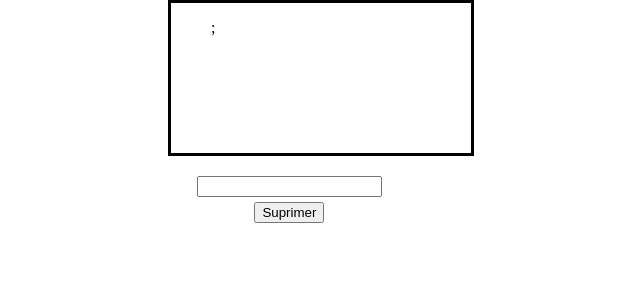
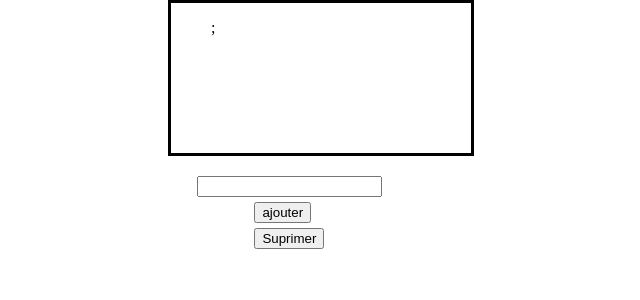
Before and after one commit to Kashslesh/Listdachat, a PHP site: page / in a window 1280 px wide. Shown: the top 300 px of the page, without its empty margins (424-1064 px from the left). Run offline with PHP 8.4, Linux system fonts and the light colour scheme.

Commit message:
Add files via upload

```diff
--- a/elements/contenus.php
+++ b/elements/contenus.php
@@ -41,6 +41,7 @@ if (file_exists("myfile.txt")){
 <div class="divIput">
 <form action="index.php" method="POST">
 <input type="text" id="list" name="list">
+<button>ajouter</button>
 </form>
 <form method="GET" action="index.php?delete=1">
 <button name="suprimer" type="submit">Suprimer</button>
```
